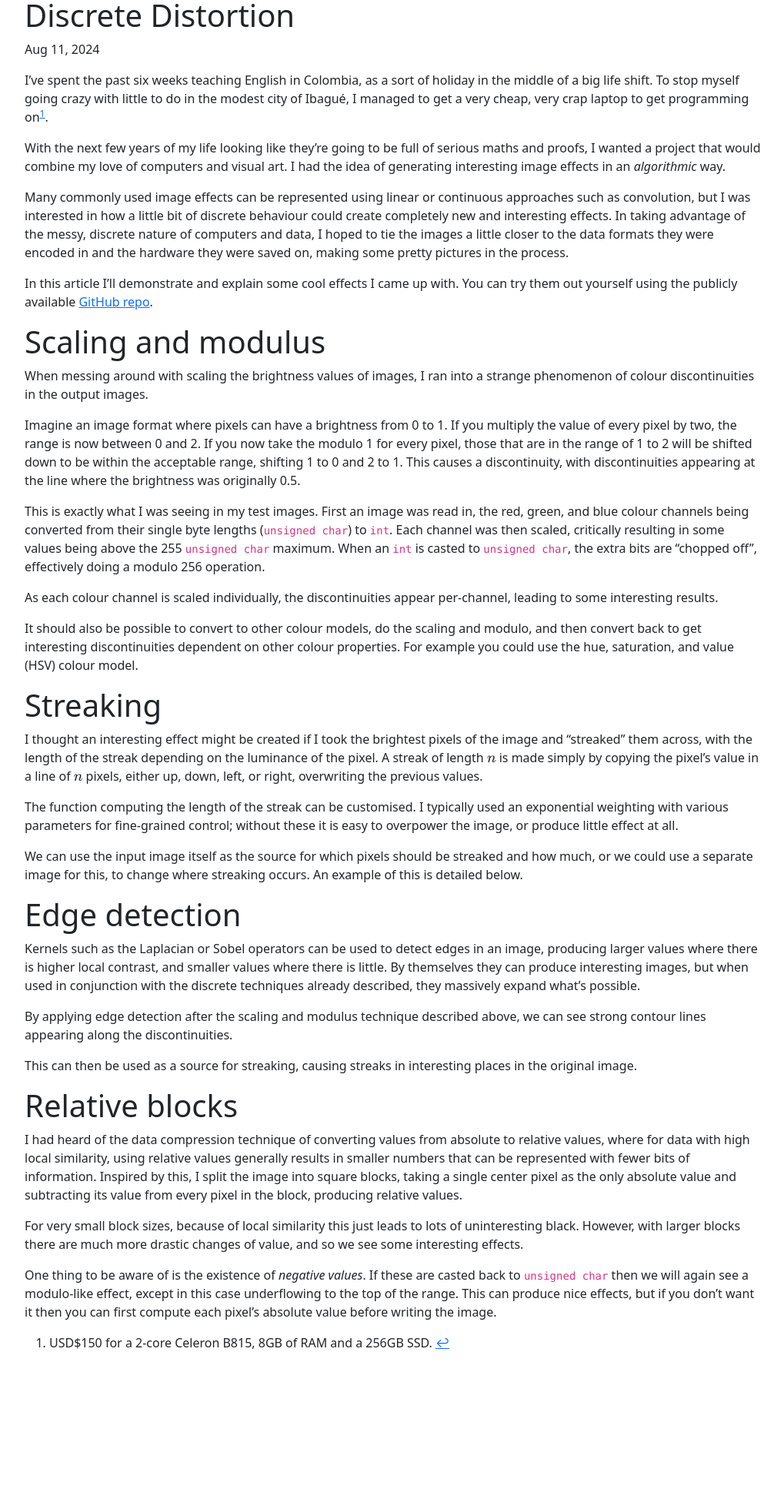
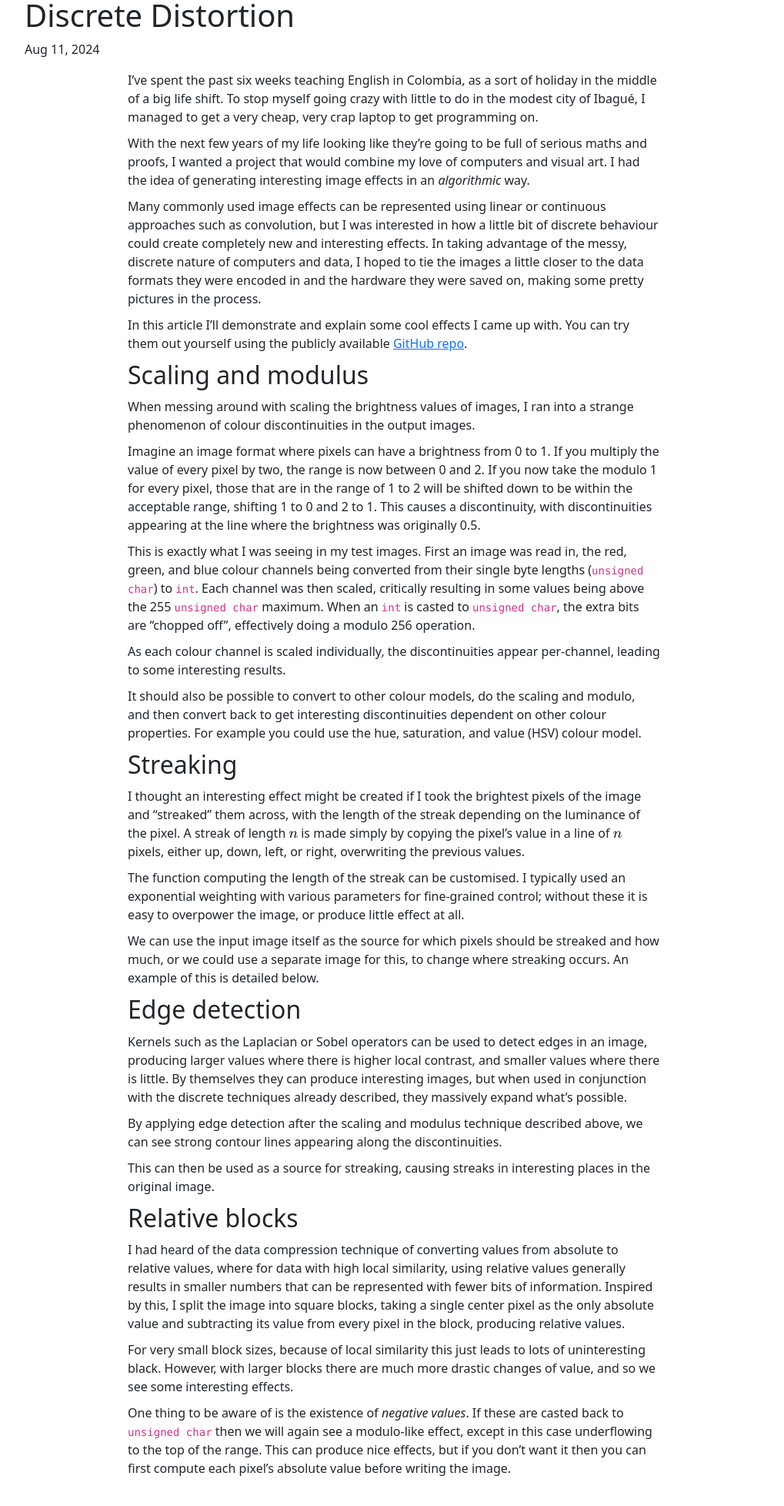
Before and after one commit to benmandrew/benmandrew.github.io, a Jekyll site: the page built from _posts/2024-08-1-discrete-distortion.markdown, in a window 1280 px wide, cut to the strip 372-2429 px from the top of the page. Shown: the top 1956 px of the strip at 77% size, without its empty margins (128-1147 px from the left). Built offline with Jekyll 4.4.1, drawn with Linux system fonts in a browser that asks for light colours; before the commit the page ends 2272 px from its top, so only the background shows below that.

Commit message:
Paragraph width correct

```diff
--- a/_posts/2024-08-1-discrete-distortion.markdown
+++ b/_posts/2024-08-1-discrete-distortion.markdown
@@ -4,13 +4,22 @@ title:      "Discrete Distortion"
 date:       2024-08-11
 categories: articles
 tag:        "Article"
-header:     headers/kane-dct-8-bug.jpg
+header:     headers/distortion.jpg
 header_rendering: auto
-banner: true
+separate_banner: true
+banner_header: distortion/distortion-banner.jpg
 fullwidth: true
 ---
 
-I've spent the past six weeks teaching English in Colombia, as a sort of holiday in the middle of a big life shift. To stop myself going crazy with little to do in the modest city of Ibagué, I managed to get a very cheap, very crap laptop to get programming on[^1].
+<style>
+p:not(.post-meta), h2 {
+    max-width: 43.25rem;
+    margin: auto;
+    padding-bottom: 10px;
+}
+</style>
+
+I've spent the past six weeks teaching English in Colombia, as a sort of holiday in the middle of a big life shift. To stop myself going crazy with little to do in the modest city of Ibagué, I managed to get a very cheap, very crap laptop to get programming on.
 
 With the next few years of my life looking like they're going to be full of serious maths and proofs, I wanted a project that would combine my love of computers and visual art. I had the idea of generating interesting image effects in an *algorithmic* way.
 
@@ -18,7 +27,7 @@ Many commonly used image effects can be represented using linear or continuous a
 
 In this article I'll demonstrate and explain some cool effects I came up with. You can try them out yourself using the publicly available [GitHub repo](https://github.com/benmandrew/distortion).
 
-# Scaling and modulus
+## Scaling and modulus
 
 When messing around with scaling the brightness values of images, I ran into a strange phenomenon of colour discontinuities in the output images.
 
@@ -30,7 +39,7 @@ As each colour channel is scaled individually, the discontinuities appear per-ch
 
 It should also be possible to convert to other colour models, do the scaling and modulo, and then convert back to get interesting discontinuities dependent on other colour properties. For example you could use the hue, saturation, and value (HSV) colour model.
 
-# Streaking
+## Streaking
 
 I thought an interesting effect might be created if I took the brightest pixels of the image and "streaked" them across, with the length of the streak depending on the luminance of the pixel. A streak of length $$n$$ is made simply by copying the pixel's value in a line of $$n$$ pixels, either up, down, left, or right, overwriting the previous values.
 
@@ -38,7 +47,7 @@ The function computing the length of the streak can be customised. I typically u
 
 We can use the input image itself as the source for which pixels should be streaked and how much, or we could use a separate image for this, to change where streaking occurs. An example of this is detailed below.
 
-# Edge detection
+## Edge detection
 
 Kernels such as the Laplacian or Sobel operators can be used to detect edges in an image, producing larger values where there is higher local contrast, and smaller values where there is little. By themselves they can produce interesting images, but when used in conjunction with the discrete techniques already described, they massively expand what's possible.
 
@@ -46,7 +55,7 @@ By applying edge detection after the scaling and modulus technique described abo
 
 This can then be used as a source for streaking, causing streaks in interesting places in the original image.
 
-# Relative blocks
+## Relative blocks
 
 I had heard of the data compression technique of converting values from absolute to relative values, where for data with high local similarity, using relative values generally results in smaller numbers that can be represented with fewer bits of information. Inspired by this, I split the image into square blocks, taking a single center pixel as the only absolute value and subtracting its value from every pixel in the block, producing relative values.
 
@@ -72,4 +81,4 @@ One thing to be aware of is the existence of *negative values*. If these are cas
 
 </div> -->
 
-[^1]: USD$150 for a 2-core Celeron B815, 8GB of RAM and a 256GB SSD.
+<!-- [^1]: USD$150 for a 2-core Celeron B815, 8GB of RAM and a 256GB SSD. -->
```
